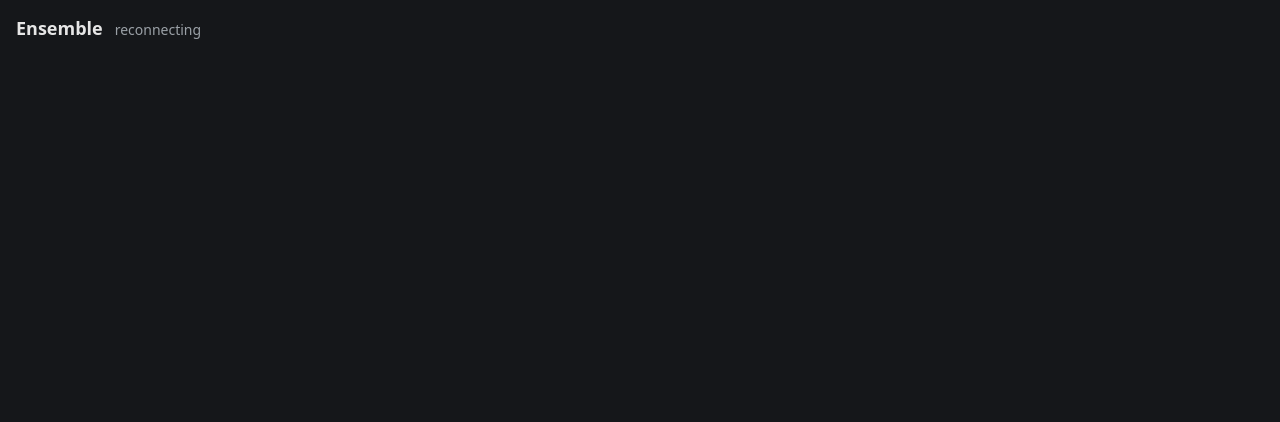
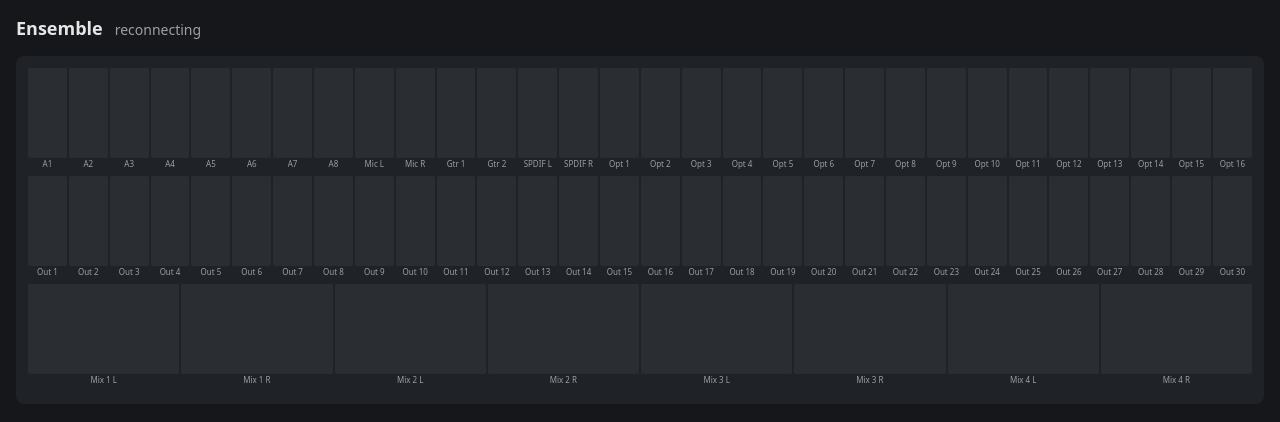
Before and after one commit to maxjustus/perigee, a plain HTML site: page control/Sources/ensemble-control/Public/index.html in a window 1280 px wide. Drawn offline with Linux system fonts and the light colour scheme.

Commit message:
feat(control): show input, output, and mixer meters in the UI

```diff
--- a/control/Sources/ensemble-control/Public/index.html
+++ b/control/Sources/ensemble-control/Public/index.html
@@ -17,11 +17,20 @@
   label { display: grid; grid-template-columns: 1fr auto; gap: 4px 8px; align-items: center; margin: 6px 0; }
   input[type=range] { grid-column: 1 / -1; width: 100%; }
   output { font-variant-numeric: tabular-nums; color: #c9d1d9; }
+  #meters { margin-bottom: 12px; }
+  .bank { display: flex; gap: 2px; height: 90px; margin-bottom: 18px; }
+  .meter { flex: 1; position: relative; background: #2a2e33; border-radius: 2px; }
+  .fill { position: absolute; bottom: 0; width: 100%; background: #6fcf97; border-radius: 2px; }
+  .fill.hot { background: #f2c94c; }
+  .fill.clip { background: #eb5757; }
+  .meter span { position: absolute; top: 100%; width: 100%; font-size: 8px; text-align: center;
+                color: #9aa0a6; overflow: hidden; white-space: nowrap; }
   select { background: #2a2e33; color: inherit; border: 1px solid #3a3f45; border-radius: 4px; }
 </style>
 </head>
 <body>
 <header><h1>Ensemble</h1><span id="status">connecting</span></header>
+<section id="meters"></section>
 <main id="groups"></main>
 <script>
 const controls = new Map();
@@ -90,6 +99,40 @@ function render(parameter) {
   controls.set(parameter.path, { update });
 }
 
+const meterNames = {
+  inputs: [...[1, 2, 3, 4, 5, 6, 7, 8].map(n => `A${n}`), "Mic L", "Mic R", "Gtr 1", "Gtr 2",
+           "SPDIF L", "SPDIF R", ...Array.from({ length: 16 }, (_, i) => `Opt ${i + 1}`)],
+  outputs: Array.from({ length: 30 }, (_, i) => `Out ${i + 1}`),
+  mixers: [1, 2, 3, 4].flatMap(n => [`Mix ${n} L`, `Mix ${n} R`]),
+};
+const meterFills = {};
+
+for (const [key, names] of Object.entries(meterNames)) {
+  const bank = document.createElement("div");
+  bank.className = "bank";
+  meterFills[key] = names.map(name => {
+    const meter = document.createElement("div");
+    meter.className = "meter";
+    meter.title = name;
+    const fill = document.createElement("div");
+    fill.className = "fill";
+    meter.append(fill, Object.assign(document.createElement("span"), { textContent: name }));
+    bank.append(meter);
+    return fill;
+  });
+  document.getElementById("meters").append(bank);
+}
+
+function showMeters(meters) {
+  for (const [key, fills] of Object.entries(meterFills)) {
+    meters[key].forEach((value, i) => {
+      const db = 20 * Math.log10(Math.max(value, 1) / 16384);
+      fills[i].style.height = `${Math.min(100, Math.max(0, (db + 60) / 60 * 100))}%`;
+      fills[i].className = db > -1 ? "fill clip" : db > -6 ? "fill hot" : "fill";
+    });
+  }
+}
+
 function connect() {
   const status = document.getElementById("status");
   socket = new WebSocket(`ws://${location.hostname}:8738`);
@@ -99,6 +142,8 @@ function connect() {
       const { resolve, reject } = pending.get(message.id);
       pending.delete(message.id);
       message.error ? reject(message.error) : resolve(message.result);
+    } else if (message.method === "meters") {
+      showMeters(message.params);
     } else if (message.method === "changed") {
       for (const [path, value] of Object.entries(message.params)) show(path, value);
     }
```
